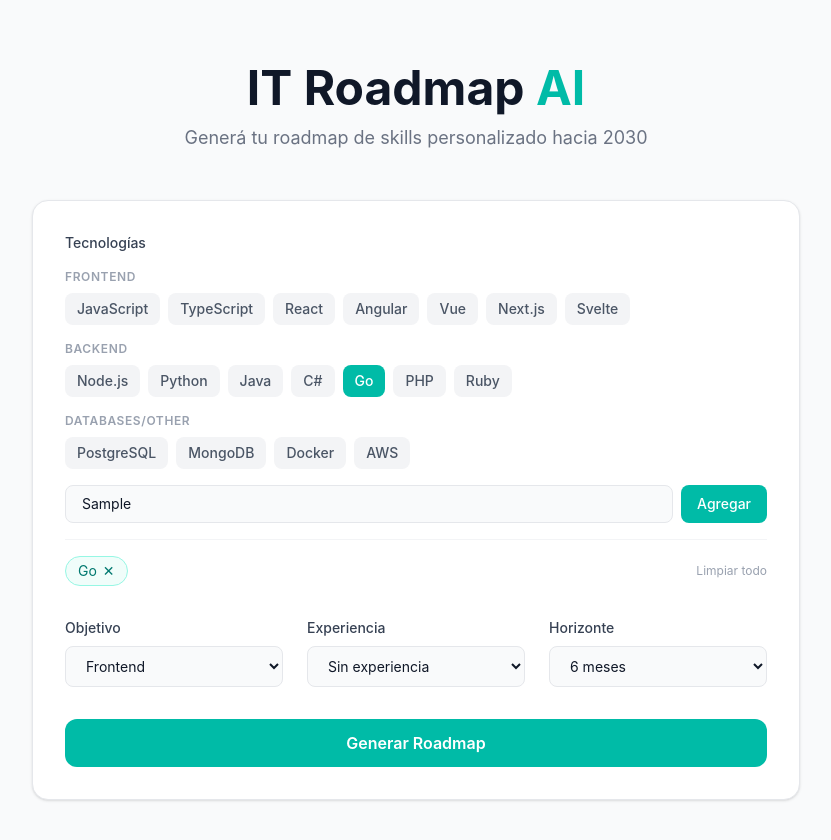
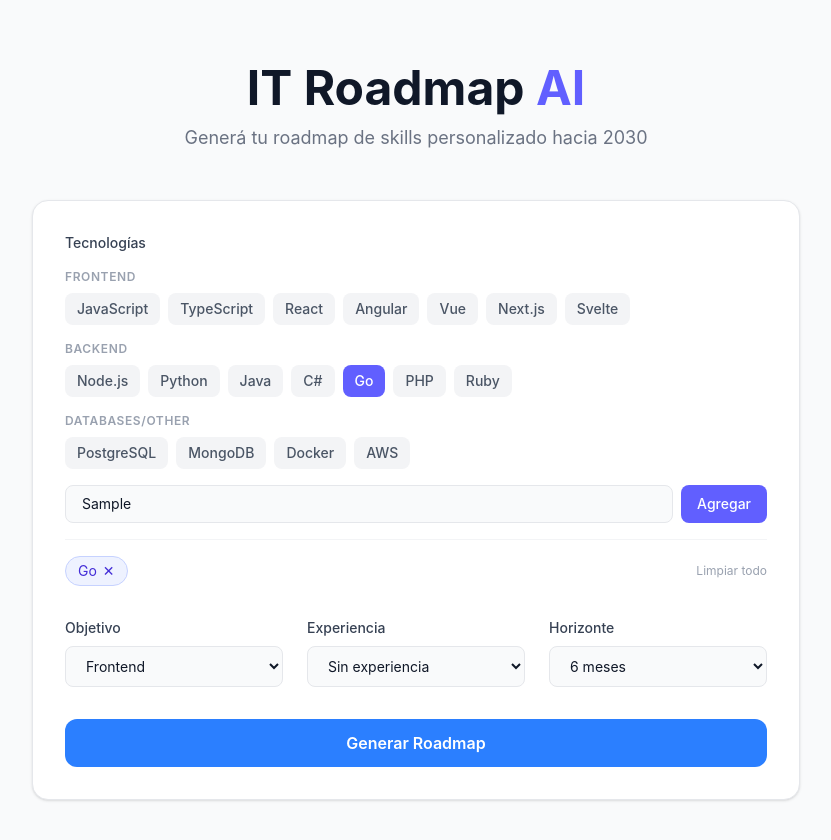
Before and after one commit to Mivan-dev/it-roadmap-AI-front, an Angular app: page / in a window 1280 px wide. Both pictures are taken after typing "Sample" into the empty fields and a click on the button "Go". Shown: the top 840 px of the page, without its empty margins (224-1055 px from the left). Built offline with nearby package versions, Linux system fonts and the light colour scheme.

Commit message:
feat: update color scheme to use indigo for buttons and highlights, and add loading message during roadmap generation

```diff
--- a/src/app/features/home/home.html
+++ b/src/app/features/home/home.html
@@ -3,7 +3,7 @@
     <!-- Header -->
     <div class="text-center mb-8 md:mb-12">
       <h1 class="text-3xl md:text-4xl xl:text-5xl font-bold text-gray-900 dark:text-white mb-3">
-        IT Roadmap <span class="text-teal-500">AI</span>
+        IT Roadmap <span class="text-indigo-500">AI</span>
       </h1>
       <p class="text-base md:text-lg text-gray-500 dark:text-gray-400">
         Generá tu roadmap de skills personalizado hacia 2030
@@ -34,7 +34,7 @@
                   (click)="toggleTech(tech.label)"
                   [class]="
                     selectedTechs().includes(tech.label)
-                      ? 'px-3 py-1.5 rounded-lg text-sm font-medium bg-teal-500 text-white'
+                      ? 'px-3 py-1.5 rounded-lg text-sm font-medium bg-indigo-500 text-white'
                       : 'px-3 py-1.5 rounded-lg text-sm font-medium bg-gray-100 dark:bg-gray-800 text-gray-600 dark:text-gray-400 hover:bg-gray-200 dark:hover:bg-gray-700'
                   "
                 >
@@ -53,12 +53,12 @@
             [ngModel]="customTech()"
             (ngModelChange)="customTech.set($event)"
             (keydown)="onCustomTechKeydown($event)"
-            class="flex-1 min-w-0 px-4 py-2 rounded-lg border border-gray-200 dark:border-gray-700 bg-gray-50 dark:bg-gray-800 text-gray-900 dark:text-white text-sm placeholder-gray-400 focus:outline-none focus:ring-2 focus:ring-teal-500"
+            class="flex-1 min-w-0 px-4 py-2 rounded-lg border border-gray-200 dark:border-gray-700 bg-gray-50 dark:bg-gray-800 text-gray-900 dark:text-white text-sm placeholder-gray-400 focus:outline-none focus:ring-2 focus:ring-indigo-500"
           />
           <button
             type="button"
             (click)="addCustomTech()"
-            class="shrink-0 px-4 py-2 rounded-lg bg-teal-500 text-white text-sm font-medium hover:bg-teal-600 transition-colors"
+            class="shrink-0 px-4 py-2 rounded-lg bg-indigo-500 text-white text-sm font-medium hover:bg-indigo-600 transition-colors"
           >
             Agregar
           </button>
@@ -69,13 +69,13 @@
           <div class="flex flex-wrap gap-2 mt-4 pt-4 border-t border-gray-100 dark:border-gray-800">
             @for (tech of selectedTechs(); track tech) {
               <span
-                class="inline-flex items-center gap-1.5 px-3 py-1 rounded-full text-sm bg-teal-50 dark:bg-teal-900/30 text-teal-700 dark:text-teal-300 border border-teal-200 dark:border-teal-800"
+                class="inline-flex items-center gap-1.5 px-3 py-1 rounded-full text-sm bg-indigo-50 dark:bg-indigo-900/30 text-indigo-700 dark:text-indigo-300 border border-indigo-200 dark:border-indigo-800"
               >
                 {{ tech }}
                 <button
                   type="button"
                   (click)="removeTech(tech)"
-                  class="hover:text-teal-900 dark:hover:text-teal-100"
+                  class="hover:text-indigo-900 dark:hover:text-indigo-100"
                 >
                   ✕
                 </button>
@@ -102,7 +102,7 @@
           <select
             [ngModel]="objective()"
             (ngModelChange)="objective.set($event)"
-            class="w-full px-4 py-2.5 rounded-lg border border-gray-200 dark:border-gray-700 bg-gray-50 dark:bg-gray-800 text-gray-900 dark:text-white text-sm focus:outline-none focus:ring-2 focus:ring-teal-500"
+            class="w-full px-4 py-2.5 rounded-lg border border-gray-200 dark:border-gray-700 bg-gray-50 dark:bg-gray-800 text-gray-900 dark:text-white text-sm focus:outline-none focus:ring-2 focus:ring-indigo-500"
           >
             <option value="frontend">Frontend</option>
             <option value="backend">Backend</option>
@@ -118,7 +118,7 @@
           <select
             [ngModel]="experienceLevel()"
             (ngModelChange)="experienceLevel.set($event)"
-            class="w-full px-4 py-2.5 rounded-lg border border-gray-200 dark:border-gray-700 bg-gray-50 dark:bg-gray-800 text-gray-900 dark:text-white text-sm focus:outline-none focus:ring-2 focus:ring-teal-500"
+            class="w-full px-4 py-2.5 rounded-lg border border-gray-200 dark:border-gray-700 bg-gray-50 dark:bg-gray-800 text-gray-900 dark:text-white text-sm focus:outline-none focus:ring-2 focus:ring-indigo-500"
           >
             <option value="none">Sin experiencia</option>
             <option value="basic">Básica (- de 1 año)</option>
@@ -134,7 +134,7 @@
           <select
             [ngModel]="timeframe()"
             (ngModelChange)="timeframe.set($event)"
-            class="w-full px-4 py-2.5 rounded-lg border border-gray-200 dark:border-gray-700 bg-gray-50 dark:bg-gray-800 text-gray-900 dark:text-white text-sm focus:outline-none focus:ring-2 focus:ring-teal-500"
+            class="w-full px-4 py-2.5 rounded-lg border border-gray-200 dark:border-gray-700 bg-gray-50 dark:bg-gray-800 text-gray-900 dark:text-white text-sm focus:outline-none focus:ring-2 focus:ring-indigo-500"
           >
             <option value="6months">6 meses</option>
             <option value="1year">1 año</option>
@@ -149,14 +149,41 @@
       }
 
       <!-- Submit -->
+      @if (isLoading()) {
+        <p class="text-xs text-center text-gray-400 dark:text-gray-500">
+          La IA está consultando el mercado laboral actual. Puede tardar más de 60 segundos.
+        </p>
+      }
       <button
         type="button"
         (click)="submit()"
         [disabled]="!canSubmit()"
-        class="w-full py-3 rounded-xl font-semibold text-white bg-teal-500 hover:bg-teal-600 disabled:opacity-50 disabled:cursor-not-allowed transition-colors text-base"
+        class="w-full py-3 rounded-xl font-semibold text-white bg-blue-500 hover:bg-blue-600 disabled:opacity-50 disabled:cursor-not-allowed transition-colors text-base"
       >
         @if (isLoading()) {
-          Generando roadmap...
+          <span class="inline-flex items-center justify-center gap-3">
+            <svg
+              class="animate-spin h-5 w-5 text-white"
+              xmlns="http://www.w3.org/2000/svg"
+              fill="none"
+              viewBox="0 0 24 24"
+            >
+              <circle
+                class="opacity-25"
+                cx="12"
+                cy="12"
+                r="10"
+                stroke="currentColor"
+                stroke-width="4"
+              ></circle>
+              <path
+                class="opacity-75"
+                fill="currentColor"
+                d="M4 12a8 8 0 018-8V0C5.373 0 0 5.373 0 12h4z"
+              ></path>
+            </svg>
+            Analizando el mercado...
+          </span>
         } @else {
           Generar Roadmap
         }
```
